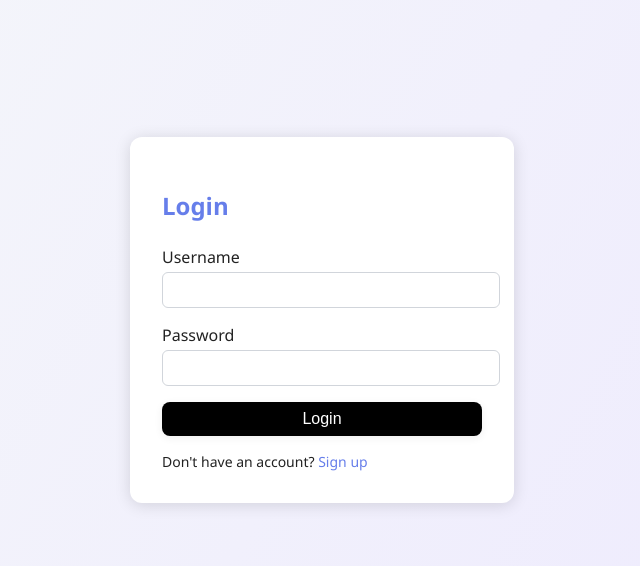
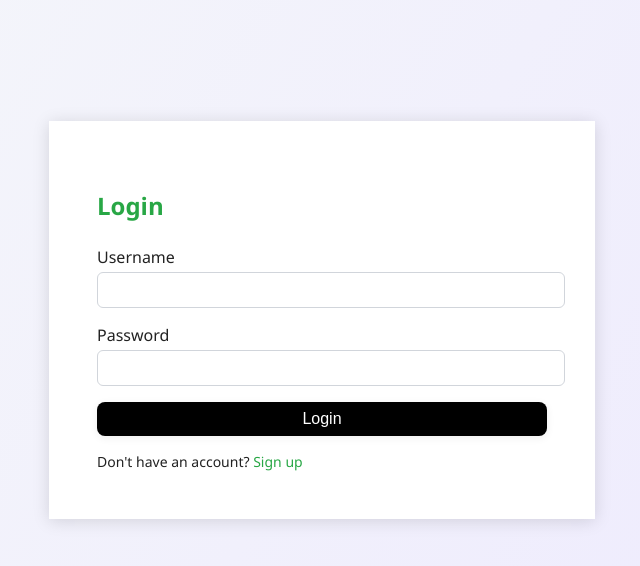
Before and after one commit to AmanVerma1a2/DOCUMENT-MANAGEMENT-SYSTEM-REPO, a React (Vite) app in the folder client/: page / in a window 1280 px wide. Shown: the top 566 px of the page, without its empty margins (318-958 px from the left). Built offline with nearby package versions, Linux system fonts and the light colour scheme.

Commit message:
commit changes

```diff
--- a/client/src/components/Auth.jsx
+++ b/client/src/components/Auth.jsx
@@ -57,8 +57,8 @@ export default function Auth({ onAuth }) {
 
   return (
     <section style={{ display: 'flex', justifyContent: 'center', alignItems: 'center', minHeight: '80vh' }}>
-      <form onSubmit={handleSubmit} style={{ background: '#fff', borderRadius: 12, padding: 32, minWidth: 320, boxShadow: '0 2px 16px #0002' }}>
-        <h2 style={{ marginBottom: 24, color: '#667eea' }}>{mode === 'login' ? 'Login' : 'Sign Up'}</h2>
+      <form onSubmit={handleSubmit} style={{ background: '#fff', borderRadius: 0, padding: 48, minWidth: 450, boxShadow: '0 2px 16px #0002' }}>
+        <h2 style={{ marginBottom: 24, color: '#28a745' }}>{mode === 'login' ? 'Login' : 'Sign Up'}</h2>
         {error && <div style={{ color: error.includes('success') ? '#38a169' : '#e53e3e', marginBottom: 12 }}>{error}</div>}
         <div style={{ marginBottom: 16 }}>
           <label>Username</label>
@@ -77,9 +77,9 @@ export default function Auth({ onAuth }) {
         <button type="submit" style={{ width: '100%' }}>{mode === 'login' ? 'Login' : 'Sign Up'}</button>
         <div style={{ marginTop: 16, fontSize: 14 }}>
           {mode === 'login' ? (
-            <>Don't have an account?{' '}<span style={{ color: '#667eea', cursor: 'pointer' }} onClick={() => { setMode('signup'); setError(''); }}>Sign up</span></>
+            <>Don't have an account?{' '}<span style={{ color: '#28a745', cursor: 'pointer' }} onClick={() => { setMode('signup'); setError(''); }}>Sign up</span></>
           ) : (
-            <>Already have an account?{' '}<span style={{ color: '#667eea', cursor: 'pointer' }} onClick={() => { setMode('login'); setError(''); }}>Login</span></>
+            <>Already have an account?{' '}<span style={{ color: '#28a745', cursor: 'pointer' }} onClick={() => { setMode('login'); setError(''); }}>Login</span></>
           )}
         </div>
       </form>
--- a/client/src/components/Login.jsx
+++ b/client/src/components/Login.jsx
@@ -21,8 +21,8 @@ export default function Login({ onLogin, switchToSignup }) {
 
   return (
     <section style={{ display: 'flex', justifyContent: 'center', alignItems: 'center', minHeight: '80vh' }}>
-      <form onSubmit={handleSubmit} style={{ background: '#fff', borderRadius: 12, padding: 32, minWidth: 320, boxShadow: '0 2px 16px #0002' }}>
-        <h2 style={{ marginBottom: 24, color: '#667eea' }}>Login</h2>
+      <form onSubmit={handleSubmit} style={{ background: '#fff', borderRadius: 0, padding: 48, minWidth: 450, boxShadow: '0 2px 16px #0002' }}>
+        <h2 style={{ marginBottom: 24, color: '#28a745' }}>Login</h2>
         {error && <div style={{ color: '#e53e3e', marginBottom: 12 }}>{error}</div>}
         <div style={{ marginBottom: 16 }}>
           <label>Email</label>
@@ -35,7 +35,7 @@ export default function Login({ onLogin, switchToSignup }) {
         <button type="submit" style={{ width: '100%' }}>Login</button>
         <div style={{ marginTop: 16, fontSize: 14 }}>
           Don't have an account?{' '}
-          <span style={{ color: '#667eea', cursor: 'pointer' }} onClick={switchToSignup}>Sign up</span>
+          <span style={{ color: '#28a745', cursor: 'pointer' }} onClick={switchToSignup}>Sign up</span>
         </div>
       </form>
     </section>
--- a/client/src/components/Signup.jsx
+++ b/client/src/components/Signup.jsx
@@ -26,8 +26,8 @@ export default function Signup({ onSignup, switchToLogin }) {
 
   return (
     <section style={{ display: 'flex', justifyContent: 'center', alignItems: 'center', minHeight: '80vh' }}>
-      <form onSubmit={handleSubmit} style={{ background: '#fff', borderRadius: 12, padding: 32, minWidth: 320, boxShadow: '0 2px 16px #0002' }}>
-        <h2 style={{ marginBottom: 24, color: '#667eea' }}>Sign Up</h2>
+      <form onSubmit={handleSubmit} style={{ background: '#fff', borderRadius: 0, padding: 48, minWidth: 450, boxShadow: '0 2px 16px #0002' }}>
+        <h2 style={{ marginBottom: 24, color: '#28a745' }}>Sign Up</h2>
         {error && <div style={{ color: '#e53e3e', marginBottom: 12 }}>{error}</div>}
         <div style={{ marginBottom: 16 }}>
           <label>Email</label>
@@ -44,7 +44,7 @@ export default function Signup({ onSignup, switchToLogin }) {
         <button type="submit" style={{ width: '100%' }}>Sign Up</button>
         <div style={{ marginTop: 16, fontSize: 14 }}>
           Already have an account?{' '}
-          <span style={{ color: '#667eea', cursor: 'pointer' }} onClick={switchToLogin}>Login</span>
+          <span style={{ color: '#28a745', cursor: 'pointer' }} onClick={switchToLogin}>Login</span>
         </div>
       </form>
     </section>
```
Also changed, not shown: client/src/complete-styles.css (added), 1 other file (tests, documents, lock files or other folders).
